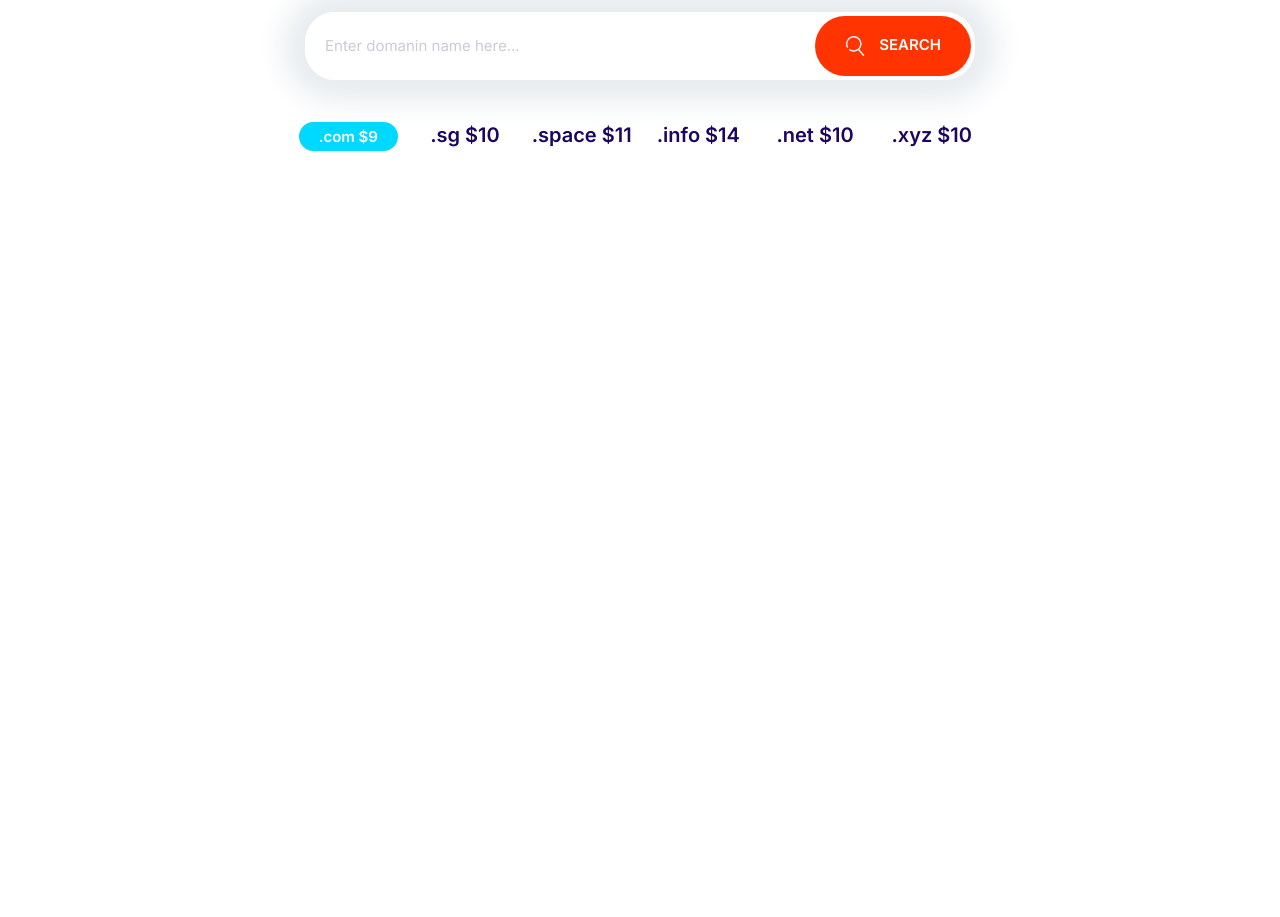
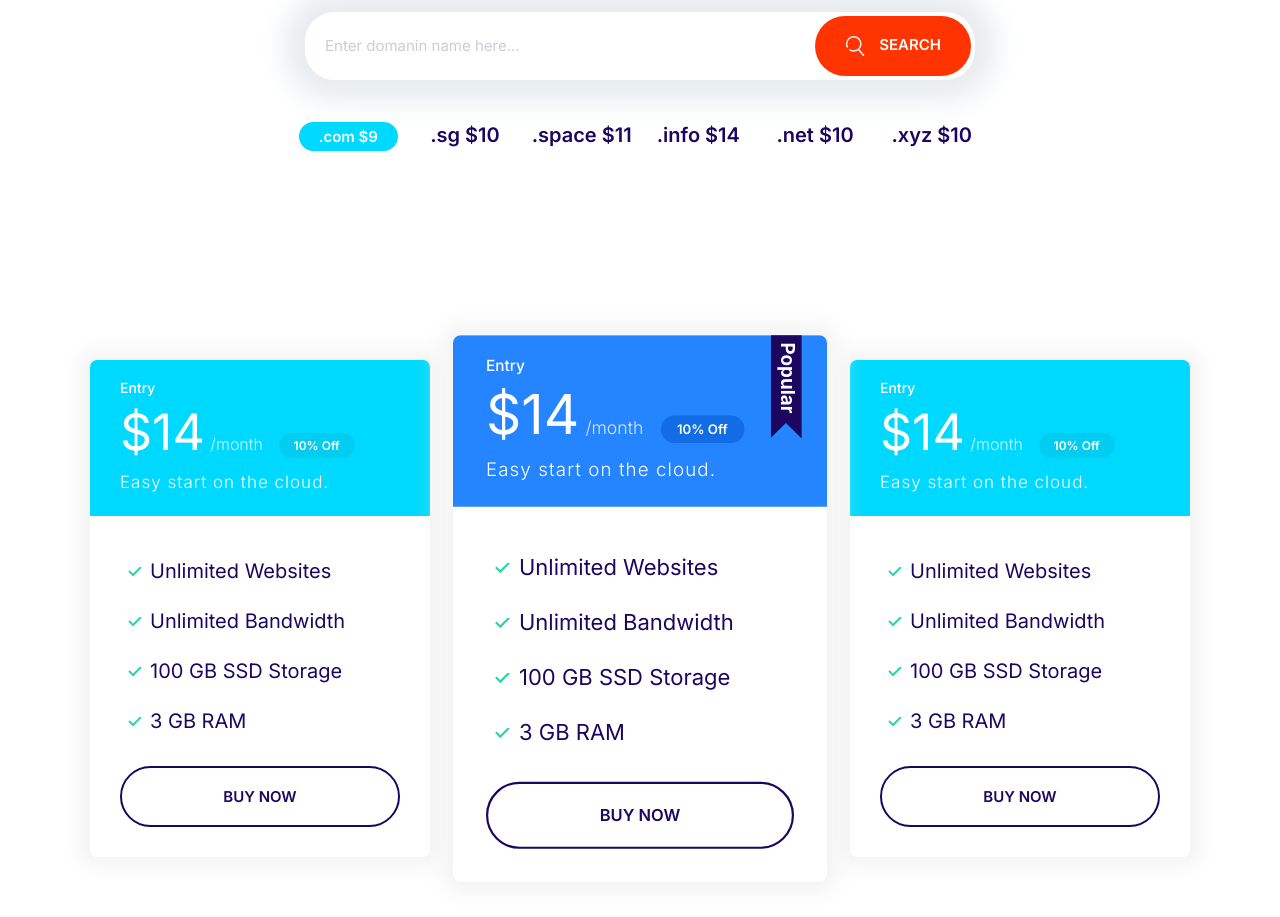
Before and after one commit to SomDhen/moshifyhosting, a plain HTML site: page index.html in a window 1280 px wide. Shown: the part 1060-1977 px from the top of the page. Before the commit the page ends 1360 px from the top, so only its background shows below. Drawn offline with Linux system fonts and the light colour scheme.

Commit message:
Build the plans block component.

```diff
--- a/css/styles.css
+++ b/css/styles.css
@@ -346,11 +346,18 @@ a {
   color: #fff;
 }
 
+.card--primary .badge--primary {
+  background: #126de4;
+}
 .card--secondary .badge--secondary {
   background: #02cdf1;
 }
 
 /* Plans */
+
+.plan {
+  transition: transform 0.2s ease-out;
+}
 
 .plan__name {
   color: #fff;
@@ -383,6 +390,10 @@ a {
 
 /* Plan Popular Badge */
 
+.plan--popular {
+  transform: scale(1.1);
+}
+
 .plan--popular .card__header {
   position: relative;
 }
@@ -394,6 +405,14 @@ a {
   position: absolute;
   top: -6px;
   right: 5%;
+}
+
+.plan:hover {
+  transform: scale(1.05);
+}
+
+.plan--popular:hover {
+  transform: scale(1.15);
 }
 
 @media screen and (min-width: 1024px) {
@@ -758,3 +777,13 @@ a {
     grid-template-columns: repeat(auto-fit, minmax(10rem, 1fr));
   }
 }
+
+/* Plans Block */
+.block-plans .grid {
+  gap: 8rem 4rem;
+}
+
+.block-plans .card {
+  max-width: 500px;
+  margin: 0 auto;
+}
--- a/index.html
+++ b/index.html
@@ -96,6 +96,73 @@
           <li>.xyz $10</li>
         </ul>
       </section>
+
+      <!-- Plans Block -->
+
+      <section class="block container block-plans">
+        <div class="grid grid--1x3">
+          <div class="plan">
+            <div class="card card--secondary">
+              <header class="card__header">
+                <h3 class="plan__name">Entry</h3>
+                <span class="plan__price">$14</span>
+                <span class="plan__billing-cycle">/month</span>
+                <span class="badge badge--secondary badge--small">10% Off</span>
+                <span class="plan__description">Easy start on the cloud.</span>
+              </header>
+              <div class="card__body">
+                <ul class="list list--tick">
+                  <li class="list__item">Unlimited Websites</li>
+                  <li class="list__item">Unlimited Bandwidth</li>
+                  <li class="list__item">100 GB SSD Storage</li>
+                  <li class="list__item">3 GB RAM</li>
+                </ul>
+                <button class="btn btn--outline btn--block">Buy Now</button>
+              </div>
+            </div>
+          </div>
+          <div class="plan plan--popular">
+            <div class="card card--primary">
+              <header class="card__header">
+                <h3 class="plan__name">Entry</h3>
+                <span class="plan__price">$14</span>
+                <span class="plan__billing-cycle">/month</span>
+                <span class="badge badge--primary badge--small">10% Off</span>
+                <span class="plan__description">Easy start on the cloud.</span>
+              </header>
+              <div class="card__body">
+                <ul class="list list--tick">
+                  <li class="list__item">Unlimited Websites</li>
+                  <li class="list__item">Unlimited Bandwidth</li>
+                  <li class="list__item">100 GB SSD Storage</li>
+                  <li class="list__item">3 GB RAM</li>
+                </ul>
+                <button class="btn btn--outline btn--block">Buy Now</button>
+              </div>
+            </div>
+          </div>
+          <div class="plan">
+            <div class="card card--secondary">
+              <header class="card__header">
+                <h3 class="plan__name">Entry</h3>
+                <span class="plan__price">$14</span>
+                <span class="plan__billing-cycle">/month</span>
+                <span class="badge badge--secondary badge--small">10% Off</span>
+                <span class="plan__description">Easy start on the cloud.</span>
+              </header>
+              <div class="card__body">
+                <ul class="list list--tick">
+                  <li class="list__item">Unlimited Websites</li>
+                  <li class="list__item">Unlimited Bandwidth</li>
+                  <li class="list__item">100 GB SSD Storage</li>
+                  <li class="list__item">3 GB RAM</li>
+                </ul>
+                <button class="btn btn--outline btn--block">Buy Now</button>
+              </div>
+            </div>
+          </div>
+        </div>
+      </section>
     </main>
     <!-- JavaScript Scripts -->
     <script src="js/main.js"></script>
```
Also changed, not shown: components/plans-block.html (added, +64 -0 lines).
